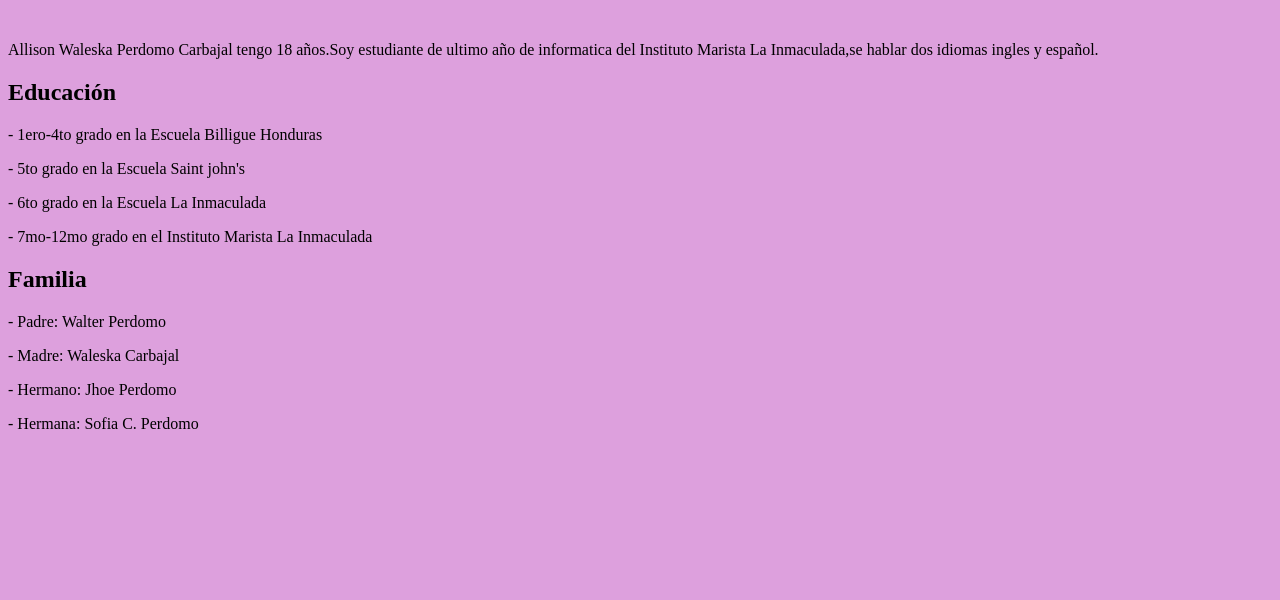
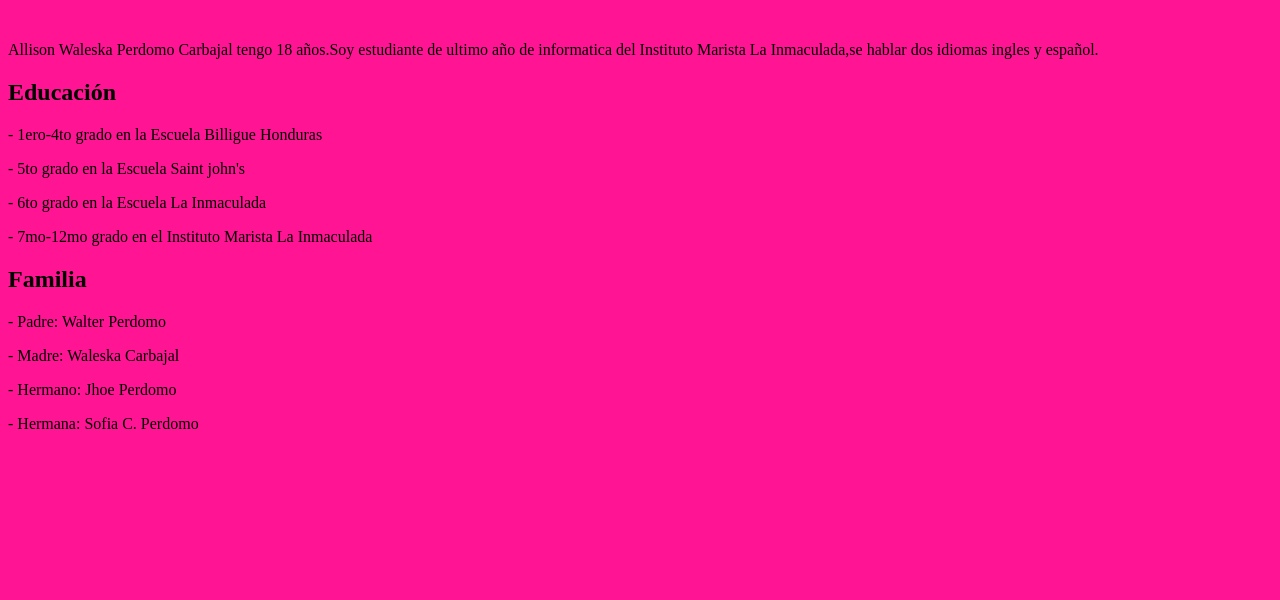
Before and after one commit to AllisonPerdomo03/PaginaP, a plain HTML site: page index.html in a window 1280 px wide. Shown: the part 200-800 px from the top of the page. Drawn offline with Linux system fonts and the light colour scheme.

Commit message:
7ta actu

```diff
--- a/index.html
+++ b/index.html
@@ -6,7 +6,7 @@
     <meta name="viewport" content="width=device-width, initial-scale=1.0">
     <title>Página Principal</title>
 </head>
-<body bgcolor =" DDA0DD ">
+<body bgcolor =" #FF1493 ">
     <br>
     <table align="center" border="0" cellpadding="5px" cellspacing="0xp" width="35%">
         <tr>
```
